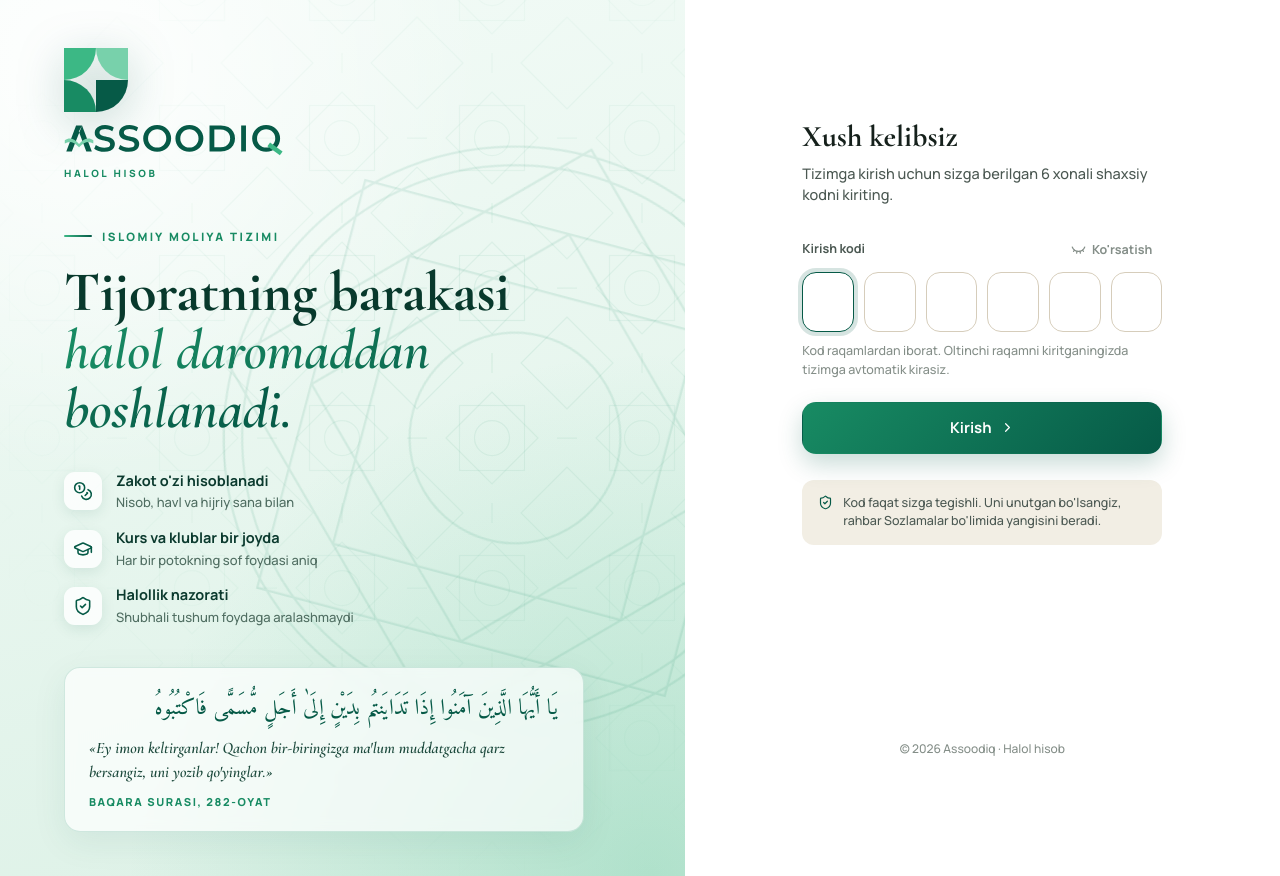
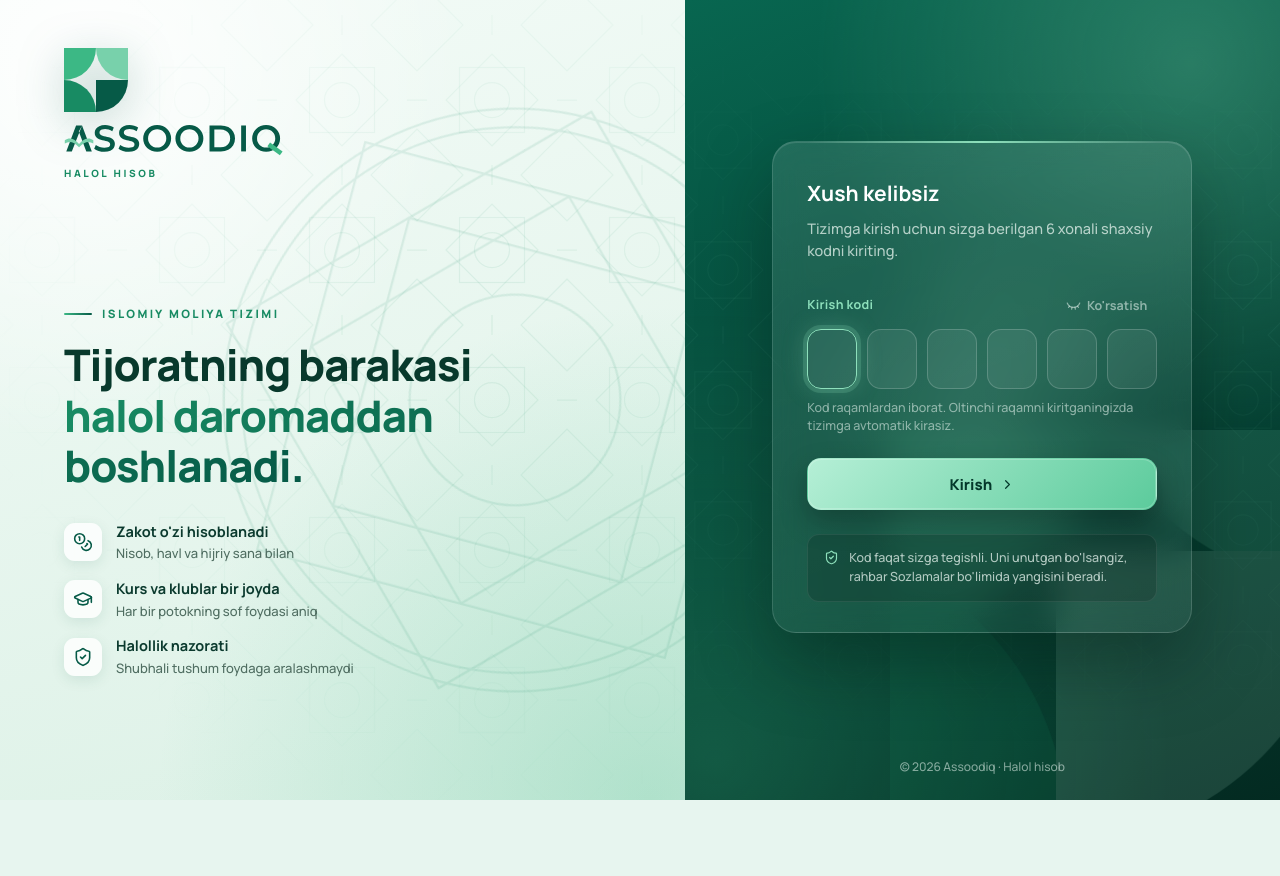
Before and after one commit to vasilakhadjimatova-stack/Assoodiq, a Flask app: page /kirish in a window 1280 px wide. After the commit the page ends 800 px from the top, so only its background shows below. Run offline with Flask 3, Linux system fonts and the light colour scheme.

Commit message:
feat(login): oyatsiz, sodda shrift va to'q zumrad kod paneli
- Kirish sahifasidan oyat olib tashlandi; sarlavha vertikal markazda
- Serif (Cormorant) va arabcha shrift olib tashlandi: butun dasturda bitta
  sodda, o'qilishi oson Manrope; sarlavha o'lchamlari moslandi
- O'ng panel: to'q zumrad gradient, fonda suzuvchi logo bo'laklari va
  nafas oluvchi nur, shaffof oyna kartochka, yalpiz rangda yonuvchi kataklar
  va tugma; xato rangi to'q fonda ham o'qiladi

Co-Authored-By: Claude Opus 5.5 <noreply@anthropic.com>
Claude-Session: https://claude.ai/code/session_01DkcMtNmmPnFdSFcGHH43mz

```diff
--- a/static/css/app.css
+++ b/static/css/app.css
@@ -41,7 +41,7 @@
   --r: 14px;
   --r-sm: 10px;
   --font: "Manrope", system-ui, -apple-system, "Segoe UI", Roboto, sans-serif;
-  --display: "Cormorant Garamond", "Cormorant", Georgia, serif;
+  --display: "Manrope", system-ui, -apple-system, "Segoe UI", Roboto, sans-serif;
   color-scheme: light;
 }
 
@@ -148,7 +148,7 @@ h1, h2, h3, h4 { margin: 0; font-weight: 700; }
 
 /* ── Sahifa sarlavhasi ─────────────────────────────────────────────────── */
 .head { display: flex; align-items: flex-end; gap: 16px; margin-bottom: 22px; flex-wrap: wrap; }
-.head-t { font: 700 32px/1.1 var(--display); letter-spacing: .2px; }
+.head-t { font: 800 26px/1.2 var(--display); letter-spacing: -.4px; }
 .head-s { color: var(--txt2); margin-top: 6px; font-size: 13.5px; }
 .head-s b { color: var(--txt); font-weight: 700; }
 .head-a { margin-left: auto; display: flex; gap: 8px; flex-wrap: wrap; align-items: center; }
@@ -305,7 +305,7 @@ a.stat:hover { border-color: var(--line2); }
 .prog { padding: 18px 20px; display: flex; flex-direction: column; gap: 14px; transition: border-color .15s, transform .15s; }
 .prog:hover { border-color: var(--line2); transform: translateY(-1px); }
 .prog-top { display: flex; gap: 8px; align-items: center; }
-.prog h3 { font: 700 21px/1.2 var(--display); }
+.prog h3 { font: 750 17px/1.3 var(--display); letter-spacing: -.2px; }
 .prog .meta { color: var(--txt3); font-size: 12.5px; font-weight: 600; margin-top: 4px; }
 .kv { display: grid; grid-template-columns: repeat(3, 1fr); gap: 8px; }
 .kv div span { display: block; font-size: 11.5px; color: var(--txt3); font-weight: 650; }
@@ -314,7 +314,7 @@ a.stat:hover { border-color: var(--line2); }
 
 /* ── Islomiy bloklar ───────────────────────────────────────────────────── */
 .ayah { position: relative; padding: 18px 22px; border-radius: var(--r); background: var(--gold-bg); border: 1px solid color-mix(in srgb, var(--gold) 25%, transparent); color: var(--txt); }
-.ayah p { margin: 0; font: italic 600 18px/1.45 var(--display); }
+.ayah p { margin: 0; font: 600 15px/1.55 var(--font); }
 .ayah small { display: block; margin-top: 6px; color: var(--gold); font-weight: 700; font-size: 12px; letter-spacing: .4px; }
 .ring { --p: 0; width: 120px; height: 120px; border-radius: 50%; background: conic-gradient(var(--gold) calc(var(--p) * 1%), var(--surface2) 0); display: grid; place-items: center; flex: none; }
 .ring::before { content: ""; grid-area: 1 / 1; width: 94px; height: 94px; border-radius: 50%; background: var(--surface); }
@@ -354,7 +354,7 @@ input:focus, select:focus, textarea:focus { border-color: var(--brand); box-shad
 dialog.modal { border: 0; padding: 0; border-radius: 18px; width: min(560px, calc(100vw - 32px)); max-height: calc(100vh - 48px); background: var(--surface); color: var(--txt); box-shadow: var(--shadow-lg); }
 dialog.modal::backdrop { background: rgba(6, 20, 15, .45); backdrop-filter: blur(3px); }
 .modal-h { display: flex; align-items: center; gap: 10px; padding: 18px 22px; border-bottom: 1px solid var(--line); position: sticky; top: 0; background: var(--surface); z-index: 2; }
-.modal-h h3 { font: 700 22px var(--display); }
+.modal-h h3 { font: 750 18px var(--display); letter-spacing: -.2px; }
 .modal-h .icon-btn { margin-left: auto; color: var(--txt3); }
 .modal-b { padding: 18px 22px; display: flex; flex-direction: column; gap: 14px; }
 .modal-f { padding: 14px 22px 18px; display: flex; gap: 8px; justify-content: flex-end; border-top: 1px solid var(--line); position: sticky; bottom: 0; background: var(--surface); }
@@ -397,12 +397,12 @@ details.more .menu { position: absolute; right: 0; top: calc(100% + 4px); backgr
 .login-lockup .mark { width: 64px; height: 64px; filter: drop-shadow(0 10px 22px rgba(6, 90, 71, .25)); }
 .login-lockup .wordmark { width: 220px; --logo-txt: #065A47; }
 .login-lockup .brand-sub { color: #188B63; margin-top: -2px; }
-.login-hero { max-width: 560px; }
+.login-hero { max-width: 560px; margin: auto 0; }
 .eyebrow { display: inline-flex; align-items: center; gap: 10px; font-size: 11.5px; font-weight: 800; letter-spacing: 2.4px; text-transform: uppercase; color: #188B63; margin-bottom: 18px; }
 .eyebrow span { width: 28px; height: 2px; border-radius: 2px; background: linear-gradient(90deg, #3CB885, #065A47); }
-.login-art h1 { font: 700 clamp(40px, 4.4vw, 60px)/1.04 var(--display); color: #08392C; letter-spacing: -.3px; margin: 0; }
+.login-art h1 { font: 800 clamp(32px, 3.4vw, 46px)/1.15 var(--display); color: #08392C; letter-spacing: -1px; margin: 0; }
 .login-art h1 > span { display: block; }
-.type-line { color: #188B63; font-style: italic; min-height: 2.1em; }
+.type-line { color: #188B63; min-height: 2.3em; }
 .type { background: linear-gradient(90deg, #188B63, #065A47); -webkit-background-clip: text; background-clip: text; color: transparent; }
 .caret { display: inline-block; width: 3px; height: .82em; margin-left: 4px; vertical-align: -.06em; border-radius: 2px; background: #3CB885; animation: caret 1s steps(1) infinite; }
 @keyframes caret { 50% { opacity: 0; } }
@@ -412,52 +412,78 @@ details.more .menu { position: absolute; right: 0; top: calc(100% + 4px); backgr
 .login-points .ic { width: 38px; height: 38px; padding: 9px; border-radius: 11px; background: rgba(255, 255, 255, .8); color: #065A47; box-shadow: 0 4px 14px rgba(6, 90, 71, .1); flex: none; }
 .login-points b { display: block; font-size: 14.5px; color: #0B3A2E; }
 .login-points span { font-size: 13px; color: #4F6D61; }
-.login-ayah { margin: 0; max-width: 520px; padding: 20px 24px; border-radius: 16px; background: rgba(255, 255, 255, .7); border: 1px solid rgba(24, 139, 99, .18); backdrop-filter: blur(6px); box-shadow: 0 10px 34px rgba(6, 90, 71, .08); }
-.login-ayah blockquote { margin: 0; }
-.login-ayah .ar { font: 400 22px/1.9 "Amiri", serif; color: #065A47; margin: 0 0 6px; text-align: right; }
-.login-ayah .tr { font: italic 600 16px/1.5 var(--display); color: #1D4A3D; margin: 0; }
-.login-ayah figcaption { margin-top: 10px; font-size: 11px; font-weight: 800; letter-spacing: 1.6px; text-transform: uppercase; color: #188B63; }
 
-.login-form { position: relative; display: flex; flex-direction: column; align-items: center; justify-content: center; padding: 40px 32px 24px; background: var(--surface); }
-.login-box { width: min(380px, 100%); margin: auto 0; animation: fade-up .6s ease .15s both; }
+.login-form {
+  position: relative; overflow: hidden; display: flex; flex-direction: column; align-items: center; justify-content: center; padding: 40px 32px 24px;
+  background:
+    radial-gradient(circle at 85% 8%, rgba(120, 209, 171, .30) 0, transparent 42%),
+    radial-gradient(circle at 5% 95%, rgba(60, 184, 133, .26) 0, transparent 48%),
+    linear-gradient(160deg, #086650 0%, #054536 55%, #032A21 100%);
+  color: #EAF6F0;
+  --lf-txt: #FFFFFF; --lf-txt2: rgba(234, 246, 240, .74); --lf-txt3: rgba(234, 246, 240, .55);
+  --lf-cell: rgba(255, 255, 255, .07); --lf-line: rgba(255, 255, 255, .18); --lf-mint: #8EE0BC; --lf-bad: #FFB0A2;
+}
+.login-form::before { content: ""; position: absolute; inset: 0; background: url("../img/pattern.svg") center/130px; opacity: .55; pointer-events: none;
+  -webkit-mask-image: linear-gradient(180deg, transparent, #000 40%, transparent); mask-image: linear-gradient(180deg, transparent, #000 40%, transparent); }
+/* logo bo'laklari fonda sekin suzadi */
+.login-deco { position: absolute; width: 560px; height: 560px; right: -170px; bottom: -190px; pointer-events: none; opacity: .14; }
+.login-deco path { transform-box: fill-box; animation: drift 14s ease-in-out infinite alternate; }
+.login-deco .d1 { fill: #3CB885; transform-origin: 0 0; }
+.login-deco .d2 { fill: #78D1AB; transform-origin: 100% 0; animation-delay: -3s; }
+.login-deco .d3 { fill: #188B63; transform-origin: 0 100%; animation-delay: -6s; }
+.login-deco .d4 { fill: #B5EBD3; transform-origin: 0 0; animation-delay: -9s; }
+@keyframes drift { from { transform: translate(0, 0) scale(1); } to { transform: translate(-10px, -14px) scale(1.04); } }
+.login-glow { position: absolute; width: 380px; height: 380px; left: 50%; top: 50%; margin: -190px 0 0 -190px; border-radius: 50%; background: radial-gradient(circle, rgba(120, 209, 171, .22), transparent 65%); filter: blur(10px); animation: breathe 6s ease-in-out infinite; pointer-events: none; }
+@keyframes breathe { 50% { transform: scale(1.12); opacity: .7; } }
+.login-form > form, .login-foot { position: relative; z-index: 1; }
+.login-box {
+  width: min(420px, 100%); margin: auto 0; padding: 36px 34px 30px; border-radius: 24px;
+  background: linear-gradient(160deg, rgba(255, 255, 255, .11), rgba(255, 255, 255, .04));
+  border: 1px solid rgba(255, 255, 255, .14);
+  -webkit-backdrop-filter: blur(16px); backdrop-filter: blur(16px);
+  box-shadow: 0 30px 70px rgba(0, 20, 14, .35), inset 0 1px 0 rgba(255, 255, 255, .12);
+  animation: fade-up .6s ease .15s both;
+}
+.login-box::before { content: ""; position: absolute; left: 34px; right: 34px; top: -1px; height: 2px; border-radius: 2px; background: linear-gradient(90deg, transparent, #8EE0BC, transparent); }
 .login-mob-mark { display: none; }
-.login-box h2 { font: 700 34px/1.1 var(--display); margin: 0; }
-.login-sub { color: var(--txt2); margin: 8px 0 28px; font-size: 14.5px; }
-.login-box .fl { display: block; font-size: 12.5px; font-weight: 700; color: var(--txt2); margin-bottom: 8px; }
+.login-box h2 { color: var(--lf-txt); }
+.login-sub { color: var(--lf-txt2); margin: 8px 0 28px; font-size: 14.5px; line-height: 1.55; }
+.login-box .fl { display: block; font-size: 12.5px; font-weight: 700; color: var(--lf-mint); letter-spacing: .3px; margin-bottom: 8px; }
 .otp { position: relative; }
-.otp input { width: 100%; height: 60px; border-radius: 14px; border: 1px solid var(--line2); background: var(--surface); padding: 0 52px 0 18px; font: 800 26px var(--font); letter-spacing: 14px; color: var(--txt); text-align: center; }
-.otp input:focus { border-color: var(--brand); box-shadow: 0 0 0 4px color-mix(in srgb, var(--brand) 16%, transparent); outline: none; }
+.otp input { width: 100%; height: 60px; border-radius: 14px; border: 1px solid var(--lf-line); background: var(--lf-cell); padding: 0 18px; font: 800 26px var(--font); letter-spacing: 14px; color: var(--lf-txt); text-align: center; }
+.otp input:focus { border-color: var(--lf-mint); box-shadow: 0 0 0 4px rgba(142, 224, 188, .18); outline: none; }
 .otp-cells { display: none; }
 /* JS bo'lsa: 6 ta katak ko'rinadi, haqiqiy maydon ularning ustida shaffof turadi */
 .js .otp input { position: absolute; inset: 0; height: 100%; opacity: 0; z-index: 2; cursor: text; letter-spacing: 0; padding: 0; }
-.js .otp-cells { display: grid; grid-template-columns: repeat(6, 1fr); gap: 10px; padding-right: 0; }
-.otp-cells span { height: 60px; border-radius: 14px; border: 1px solid var(--line2); background: var(--surface); display: grid; place-items: center; font: 800 24px var(--font); color: var(--txt); transition: border-color .15s, box-shadow .15s, transform .15s; }
-.otp-cells span.filled { border-color: color-mix(in srgb, var(--brand) 45%, var(--line2)); background: var(--brand-bg); }
-.otp-cells span.filled.is-dot::after { content: ""; width: 12px; height: 12px; border-radius: 50%; background: var(--brand); }
-.otp.focus .otp-cells span.active { border-color: var(--brand); box-shadow: 0 0 0 4px color-mix(in srgb, var(--brand) 16%, transparent); }
-.otp.focus .otp-cells span.active:not(.filled)::after { content: ""; width: 2px; height: 26px; background: var(--brand); animation: caret 1s steps(1) infinite; }
-.otp.has-error .otp-cells span, .otp.has-error input { border-color: var(--bad); }
+.js .otp-cells { display: grid; grid-template-columns: repeat(6, 1fr); gap: 10px; }
+.otp-cells span { height: 60px; border-radius: 14px; border: 1px solid var(--lf-line); background: var(--lf-cell); display: grid; place-items: center; font: 800 24px var(--font); color: var(--lf-txt); transition: border-color .2s, box-shadow .2s, background .2s, transform .2s; }
+.otp-cells span.filled { border-color: rgba(142, 224, 188, .7); background: rgba(142, 224, 188, .14); transform: translateY(-2px); }
+.otp-cells span.filled.is-dot::after { content: ""; width: 12px; height: 12px; border-radius: 50%; background: var(--lf-mint); box-shadow: 0 0 12px rgba(142, 224, 188, .9); }
+.otp.focus .otp-cells span.active { border-color: var(--lf-mint); box-shadow: 0 0 0 4px rgba(142, 224, 188, .18), 0 0 24px rgba(142, 224, 188, .25); }
+.otp.focus .otp-cells span.active:not(.filled)::after { content: ""; width: 2px; height: 26px; background: var(--lf-mint); animation: caret 1s steps(1) infinite; }
+.otp.has-error .otp-cells span, .otp.has-error input { border-color: var(--lf-bad); }
 .otp.shake { animation: shake .4s ease; }
 @keyframes shake { 20%, 60% { transform: translateX(-6px); } 40%, 80% { transform: translateX(6px); } }
 .otp-head { display: flex; align-items: center; justify-content: space-between; margin-bottom: 8px; }
 .otp-head .fl { margin-bottom: 0 !important; }
 .otp-eye { display: none; }
-.js .otp-eye { display: inline-flex; align-items: center; gap: 6px; height: 30px; padding: 0 10px; border-radius: 8px; border: 0; background: transparent; color: var(--txt3); font: 700 12.5px var(--font); cursor: pointer; }
-.otp-eye:hover { background: var(--surface2); color: var(--txt2); }
-.otp-eye[aria-pressed="true"] { color: var(--brand-txt); }
-.login-err { display: flex; align-items: center; gap: 8px; color: var(--bad); font-weight: 700; font-size: 13px; margin: 10px 0 0; }
-.login-help { color: var(--txt3); font-size: 12.5px; margin: 10px 0 0; }
-.login-btn { height: 52px !important; margin-top: 22px; font-size: 15px !important; border-radius: 14px !important; background: linear-gradient(135deg, #188B63, #065A47) !important; box-shadow: 0 10px 24px rgba(6, 90, 71, .22); transition: transform .15s, box-shadow .15s; }
-.login-btn:hover { transform: translateY(-1px); box-shadow: 0 14px 28px rgba(6, 90, 71, .28); }
-.login-btn:focus-visible { outline: 3px solid color-mix(in srgb, var(--brand) 40%, transparent); outline-offset: 3px; }
+.js .otp-eye { display: inline-flex; align-items: center; gap: 6px; height: 30px; padding: 0 10px; border-radius: 8px; border: 0; background: transparent; color: var(--lf-txt3); font: 700 12.5px var(--font); cursor: pointer; }
+.otp-eye:hover { background: rgba(255, 255, 255, .08); color: var(--lf-txt); }
+.otp-eye[aria-pressed="true"] { color: var(--lf-mint); }
+.login-err { display: flex; align-items: center; gap: 8px; color: var(--lf-bad); font-weight: 700; font-size: 13px; margin: 10px 0 0; }
+.login-help { color: var(--lf-txt3); font-size: 12.5px; margin: 10px 0 0; line-height: 1.5; }
+.login-btn { height: 52px !important; margin-top: 22px; font-size: 15px !important; font-weight: 800 !important; border-radius: 14px !important; color: #04382B !important; background: linear-gradient(135deg, #B5EFD6, #5CCB9C) !important; box-shadow: 0 12px 28px rgba(0, 0, 0, .25), 0 0 0 1px rgba(255, 255, 255, .2) inset; transition: transform .15s, box-shadow .15s, filter .15s; }
+.login-btn:hover { transform: translateY(-1px); filter: brightness(1.04); box-shadow: 0 16px 34px rgba(0, 0, 0, .3), 0 0 30px rgba(142, 224, 188, .35); }
+.login-btn:focus-visible { outline: 3px solid rgba(142, 224, 188, .55); outline-offset: 3px; }
 .login-btn .lbl-idle, .login-btn .lbl-busy { display: inline-flex; align-items: center; gap: 8px; }
 .login-btn .lbl-busy { display: none; }
 .login-btn.busy .lbl-idle { display: none; }
 .login-btn.busy .lbl-busy { display: inline-flex; }
-.spin { width: 16px; height: 16px; border-radius: 50%; border: 2px solid rgba(255, 255, 255, .35); border-top-color: #fff; animation: star-spin .7s linear infinite; }
-.login-note { display: flex; gap: 10px; align-items: flex-start; margin-top: 26px; padding: 14px 16px; border-radius: 12px; background: var(--surface2); color: var(--txt2); font-size: 12.5px; }
-.login-note .ic { color: var(--brand-txt); margin-top: 1px; }
-.login-foot { margin-top: 24px; font-size: 12px; color: var(--txt3); }
+.spin { width: 16px; height: 16px; border-radius: 50%; border: 2px solid rgba(4, 56, 43, .25); border-top-color: #04382B; animation: star-spin .7s linear infinite; }
+.login-note { display: flex; gap: 10px; align-items: flex-start; margin-top: 24px; padding: 14px 16px; border-radius: 12px; background: rgba(0, 0, 0, .14); border: 1px solid rgba(255, 255, 255, .08); color: var(--lf-txt2); font-size: 12.5px; line-height: 1.5; }
+.login-note .ic { color: var(--lf-mint); margin-top: 1px; }
+.login-foot { margin-top: 24px; font-size: 12px; color: var(--lf-txt3); }
+@media (prefers-reduced-motion: reduce) { .login-deco path, .login-glow, .login-star { animation: none !important; } }
 /* logo bo'laklari burchakdan yig'iladi */
 .login-lockup .q { transform-box: fill-box; animation: q-in .7s cubic-bezier(.2, .8, .2, 1.15) both; }
 .login-lockup .q1 { transform-origin: 0 0; animation-delay: .05s; }
@@ -472,10 +498,6 @@ details.more .menu { position: absolute; right: 0; top: calc(100% + 4px); backgr
 @media (prefers-color-scheme: dark) {
   :root:not([data-theme="light"]) .side .mark .q4, :root:not([data-theme="light"]) .topbar .mark .q4 { fill: #12805F; }
 }
-.login-form { display: grid; place-items: center; padding: 32px; background: var(--surface); }
-.login-box { width: min(360px, 100%); }
-.login-box h2 { font: 700 30px var(--display); }
-.code-in { font-size: 28px !important; height: 60px !important; letter-spacing: 12px; text-align: center; font-weight: 800 !important; }
 
 /* Tab */
 .tabs { display: flex; gap: 4px; border-bottom: 1px solid var(--line); margin-bottom: 18px; overflow-x: auto; }
@@ -525,12 +547,15 @@ details.more .menu { position: absolute; right: 0; top: calc(100% + 4px); backgr
   .login-lockup .mark { width: 40px; height: 40px; }
   .login-lockup .wordmark { width: 150px; }
   .login-lockup .brand-sub { display: none; }
-  .login-art h1 { font-size: 34px; }
+  .login-art h1 { font-size: 28px; letter-spacing: -.6px; }
   .type-line { min-height: 2.1em; }
-  .login-points, .login-ayah { display: none; }
+  .login-points { display: none; }
   .eyebrow { margin-bottom: 12px; }
   .login-form { padding: 28px 20px 24px; justify-content: flex-start; }
-  .login-box h2 { font-size: 28px; }
+  .login-box { padding: 26px 20px 22px; }
+  .login-box::before { left: 20px; right: 20px; }
+  .login-box h2 { font-size: 23px; }
+  .login-deco { width: 380px; height: 380px; right: -150px; bottom: -150px; }
   .js .otp-cells { gap: 8px; }
   .otp-cells span { height: 54px; }
 
--- a/templates/base.html
+++ b/templates/base.html
@@ -11,8 +11,8 @@
   <meta name="theme-color" content="#065A47">
   <link rel="preconnect" href="https://fonts.googleapis.com">
   <link rel="preconnect" href="https://fonts.gstatic.com" crossorigin>
-  <link href="https://fonts.googleapis.com/css2?family=Amiri:wght@400;700&family=Cormorant+Garamond:ital,wght@0,600;0,700;1,600&family=Manrope:wght@500;600;700;800&display=swap" rel="stylesheet">
-  <link rel="stylesheet" href="{{ url_for('static', filename='css/app.css') }}?v=4">
+  <link href="https://fonts.googleapis.com/css2?family=Manrope:wght@400;500;600;700;800&display=swap" rel="stylesheet">
+  <link rel="stylesheet" href="{{ url_for('static', filename='css/app.css') }}?v=5">
   <script>
     document.documentElement.classList.add('js');
     try { var t = localStorage.getItem('theme'); if (t) document.documentElement.dataset.theme = t; } catch (e) {}
@@ -79,7 +79,7 @@
   {% for cat, msg in get_flashed_messages(with_categories=true) %}<div class="flash {{ cat }}">{{ msg }}</div>{% endfor %}
 </div>
 {% endblock %}
-<script src="{{ url_for('static', filename='js/app.js') }}?v=4"></script>
+<script src="{{ url_for('static', filename='js/app.js') }}?v=5"></script>
 {% block scripts %}{% endblock %}
 </body>
 </html>
--- a/templates/pages/login.html
+++ b/templates/pages/login.html
@@ -35,16 +35,14 @@
       </ul>
     </div>
 
-    <figure class="login-ayah">
-      <blockquote>
-        <p class="ar" lang="ar" dir="rtl">يَا أَيُّهَا الَّذِينَ آمَنُوا إِذَا تَدَايَنتُم بِدَيْنٍ إِلَىٰ أَجَلٍ مُّسَمًّى فَاكْتُبُوهُ</p>
-        <p class="tr">«Ey imon keltirganlar! Qachon bir-biringizga ma'lum muddatgacha qarz bersangiz, uni yozib qo'yinglar.»</p>
-      </blockquote>
-      <figcaption>Baqara surasi, 282-oyat</figcaption>
-    </figure>
   </section>
 
   <section class="login-form">
+    <svg class="login-deco" viewBox="0 0 48 48" aria-hidden="true">
+      <path class="d1" d="M0,0H24A24,24 0 0 1 0,24Z"/><path class="d2" d="M48,0H24A24,24 0 0 0 48,24Z"/>
+      <path class="d3" d="M0,48H24A24,24 0 0 0 0,24Z"/><path class="d4" d="M24,24H48A24,24 0 0 1 24,48Z"/>
+    </svg>
+    <div class="login-glow" aria-hidden="true"></div>
     <form class="login-box" method="post" novalidate data-login>
       <div class="login-mob-mark">{% include "partials/mark.svg" %}</div>
       <h2>Xush kelibsiz</h2>
--- a/templates/pages/zakat.html
+++ b/templates/pages/zakat.html
@@ -56,7 +56,7 @@
           <div class="ring" style="--p: {{ ((354 - hawl.days) / 354 * 100)|round }}"><span>{{ hawl.days }}<small>kun qoldi</small></span></div>
           <div>
             <div class="faint" style="font-size:12.5px;font-weight:700">Keyingi zakot sanasi</div>
-            <div style="font:700 22px var(--display)" class="gold-t">{{ hawl.date|hijri }}</div>
+            <div style="font:800 20px var(--display);letter-spacing:-.2px" class="gold-t">{{ hawl.date|hijri }}</div>
             <div class="muted">{{ hawl.date|d('long') }}</div>
           </div>
         </div>
```
Also changed, not shown: 6 other files.
